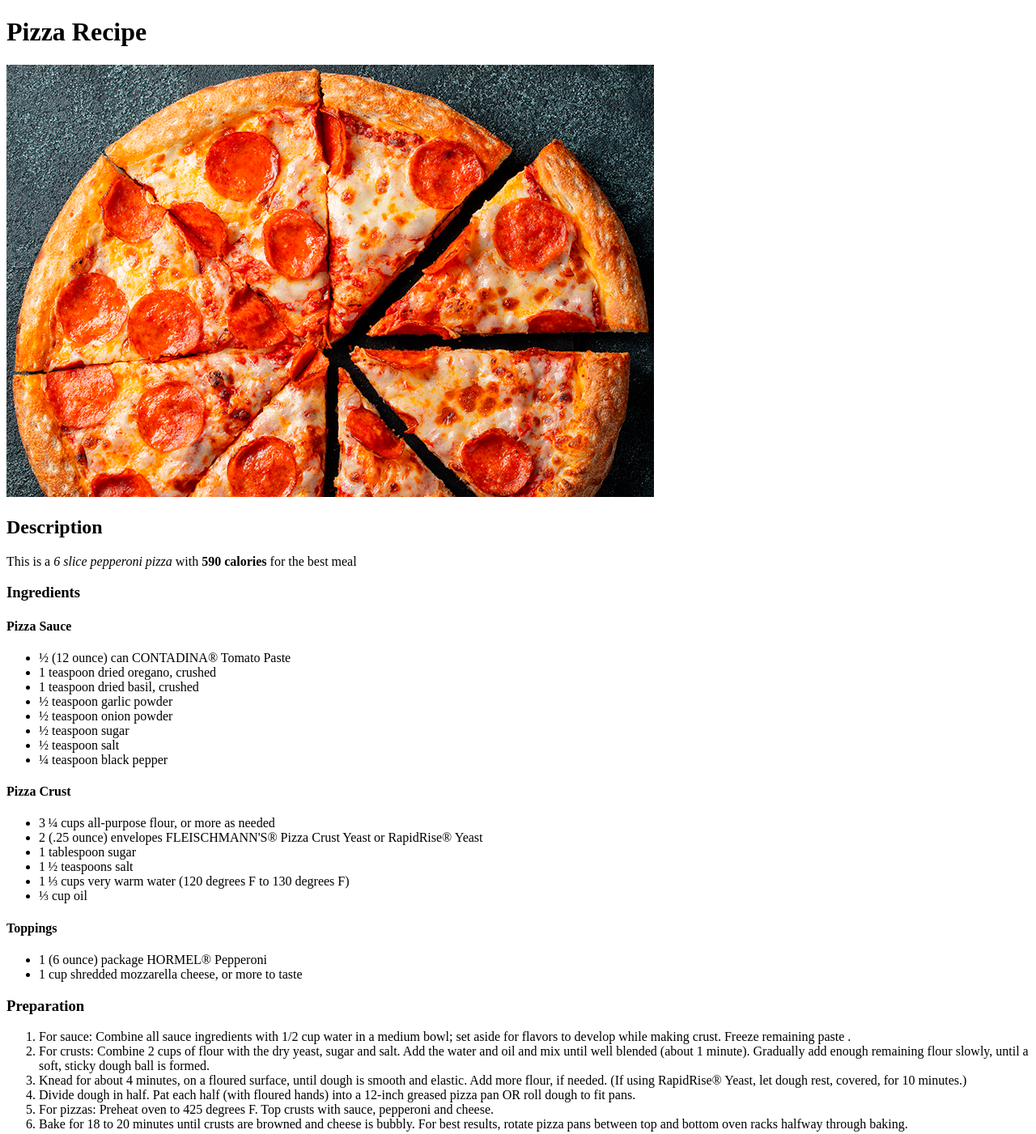
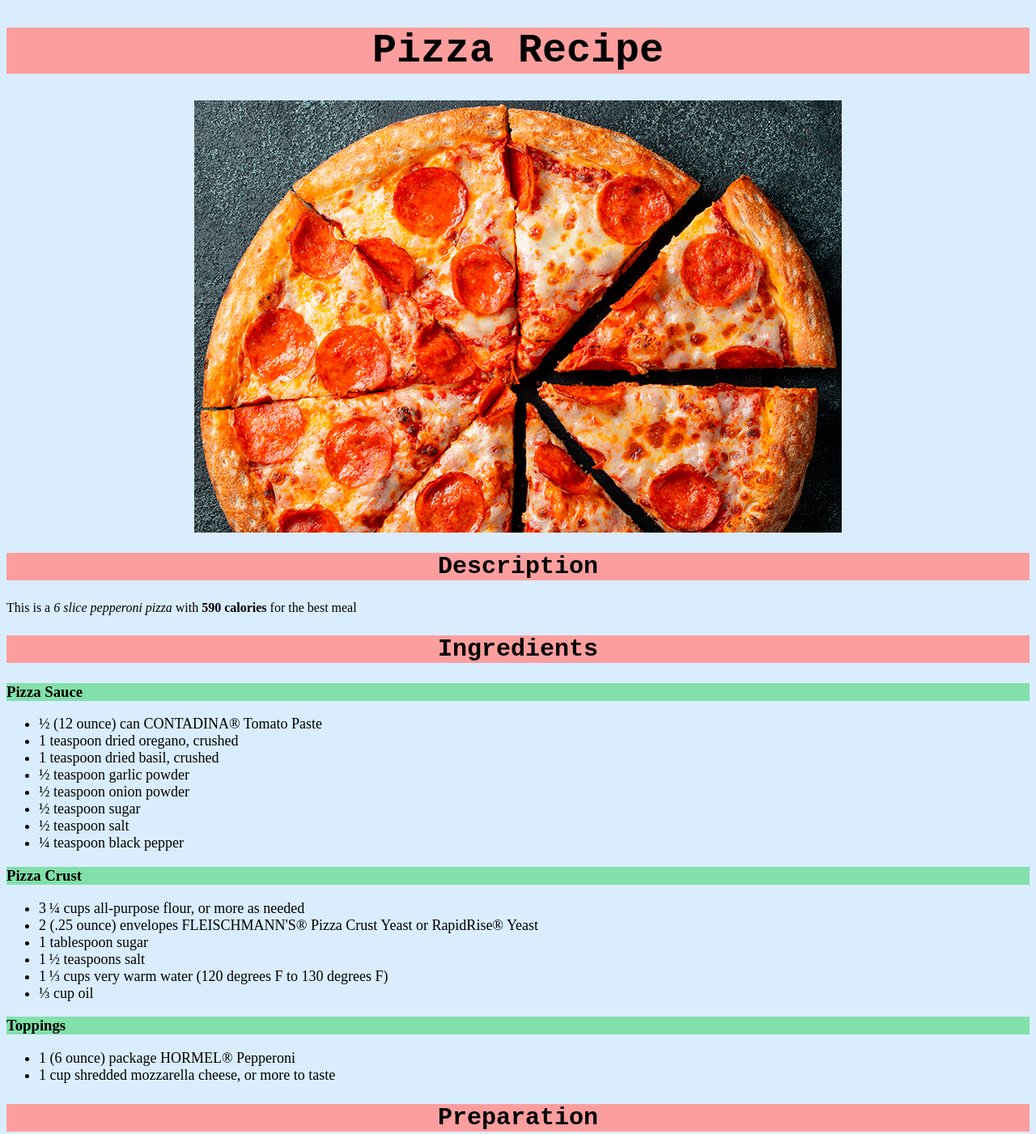
Before and after one commit to Nikoresu/odin-recipes, a plain HTML site: page recipes/pizza.html in a window 1280 px wide. Shown: the top 1401 px of the page at 81% size. Drawn offline with Linux system fonts and the light colour scheme.

Commit message:
Add styles.css and style webpage

```diff
--- /dev/null
+++ b/img/Pizza Recipe_files/style.css
@@ -0,0 +1,39 @@
+body{
+    background-color:  #daedff;
+}
+
+.center{
+    text-align: center;
+}
+
+.center.head.title{
+    font-size: 50px;
+}
+
+.center.title{
+    font-family: "Courier New", sans-serif;
+    font-size: 30px;
+    background-color: #fc9e9e;
+}
+
+.imgcenter{
+    margin: auto;
+    display: block;
+}
+
+.lasagna{
+    width: 600px;
+    height: auto;
+}
+
+h2{
+    font-family: "Tahoma", sans-serif;
+}
+
+.bigger{
+    font-size: 18px;
+}
+
+.section{
+    background-color:  #af7ac5;
+}
--- a/recipes/pizza.html
+++ b/recipes/pizza.html
@@ -3,18 +3,19 @@
     <head>
         <title>Pizza Recipe</title>
         <meta charset="UTF-8">
+        <link rel="stylesheet" href="../style.css">
     </head>
 
     <body>
-        <h1>Pizza Recipe</h1>
-        <img src="../img/pizza.png" alt="A delicious pizza">
+        <h1 class="center head title">Pizza Recipe</h1>
+        <img src="../img/pizza.png" alt="A delicious pizza" class="imgcenter">
 
-        <h2>Description</h2>
+        <h2 class="center title">Description</h2>
         <p>This is a <em>6 slice pepperoni pizza</em> with <strong>590 calories</strong> for the best meal</p>
 
-        <h3>Ingredients</h3>
-        <h4>Pizza Sauce</h4>
-        <ul>
+        <h2 class="center title">Ingredients</h2>
+        <h3 class="section">Pizza Sauce</h3>
+        <ul class="bigger">
             <li>½ (12 ounce) can CONTADINA® Tomato Paste </li>
             <li>1 teaspoon dried oregano, crushed </li>
             <li>1 teaspoon dried basil, crushed </li>
@@ -24,8 +25,8 @@
             <li>½ teaspoon salt</li>
             <li>¼ teaspoon black pepper </li>
         </ul>
-        <h4>Pizza Crust</h4>
-        <ul>
+        <h3 class="section">Pizza Crust</h3>
+        <ul class="bigger">
             <li>3 ¼ cups all-purpose flour, or more as needed </li>
             <li>2 (.25 ounce) envelopes FLEISCHMANN'S® Pizza Crust Yeast or RapidRise® Yeast </li>
             <li>1 tablespoon sugar </li>
@@ -33,14 +34,14 @@
             <li>1 ⅓ cups very warm water (120 degrees F to 130 degrees F) </li>
             <li>⅓ cup oil </li>
         </ul>
-        <h4>Toppings</h4>
-        <ul>
+        <h3 class="section">Toppings</h3>
+        <ul class="bigger">
             <li>1 (6 ounce) package HORMEL® Pepperoni </li>
             <li>1 cup shredded mozzarella cheese, or more to taste </li>
         </ul>
 
-        <h3>Preparation</h3>
-        <ol>
+        <h2 class="center title">Preparation</h2>
+        <ol class="bigger">
             <li>For sauce: Combine all sauce ingredients with 1/2 cup water in a medium bowl; set aside for flavors to develop while making crust. Freeze remaining paste .</li>
             <li>For crusts: Combine 2 cups of flour with the dry yeast, sugar and salt. Add the water and oil and mix until well blended (about 1 minute). Gradually add enough remaining flour slowly, until a soft, sticky dough ball is formed.</li>
             <li>Knead for about 4 minutes, on a floured surface, until dough is smooth and elastic. Add more flour, if needed. (If using RapidRise® Yeast, let dough rest, covered, for 10 minutes.)</li>
@@ -48,5 +49,6 @@
             <li>For pizzas: Preheat oven to 425 degrees F. Top crusts with sauce, pepperoni and cheese.</li>
             <li>Bake for 18 to 20 minutes until crusts are browned and cheese is bubbly. For best results, rotate pizza pans between top and bottom oven racks halfway through baking.</li>
         </ol>
+        <a href="../index.html">Go back</a>
     </body>
 </html>
--- /dev/null
+++ b/style.css
@@ -0,0 +1,39 @@
+body{
+    background-color:  #daedff;
+}
+
+.center{
+    text-align: center;
+}
+
+.center.head.title{
+    font-size: 50px;
+}
+
+.center.title{
+    font-family: "Courier New", sans-serif;
+    font-size: 30px;
+    background-color: #fc9e9e;
+}
+
+.imgcenter{
+    margin: auto;
+    display: block;
+}
+
+.lasagna{
+    width: 600px;
+    height: auto;
+}
+
+h2{
+    font-family: "Tahoma", sans-serif;
+}
+
+.bigger{
+    font-size: 18px;
+}
+
+.section{
+    background-color:   #82e0aa;
+}
```
Also changed, not shown: index.html (+4 -3 lines), recipes/lasagna.html (+10 -8 lines), recipes/sushi.html (+9 -7 lines), img/Pizza Recipe_files/pizza.png (added).
